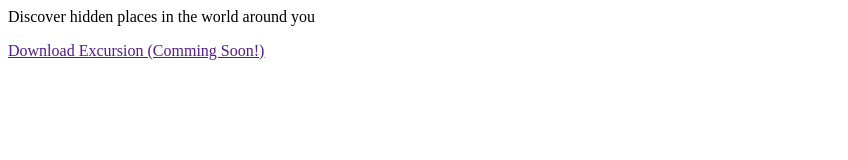
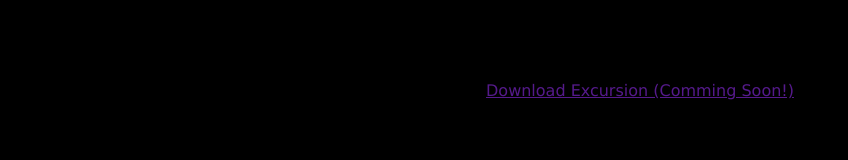
Before and after one commit to remiliod/excursion, a plain HTML site: page index.html in a window 1280 px wide. Shown: the whole page, without its empty margins (0-848 px from the left). Drawn offline with Linux system fonts and the light colour scheme.

Commit message:
Added body style

```diff
--- a/index.html
+++ b/index.html
@@ -9,7 +9,7 @@
 </head>
 
 <body>
-<hi>Discover hidden places in the world around you</hi>
+<h1>Look at all this beautiful dogs</h1>
 <p><a href="">Download Excursion (Comming Soon!)</a></p>
 </body>
 </html>
--- a/resources/css/style.css
+++ b/resources/css/style.css
@@ -0,0 +1,6 @@
+body {
+    background-color: #000000;
+    text-align: center;
+    font-family: Verdana, Geneva, Tahoma, sans-serif;
+
+}
```
